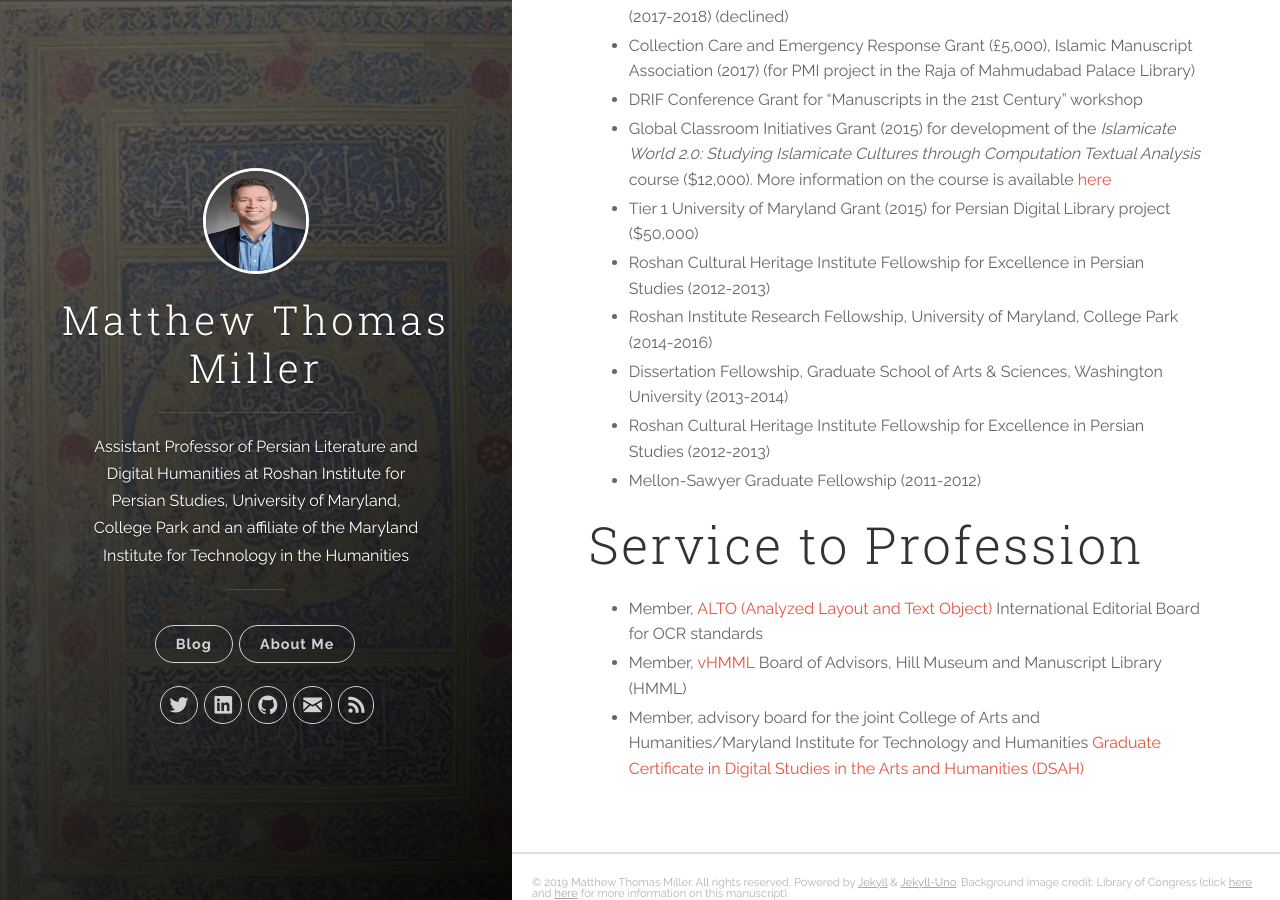
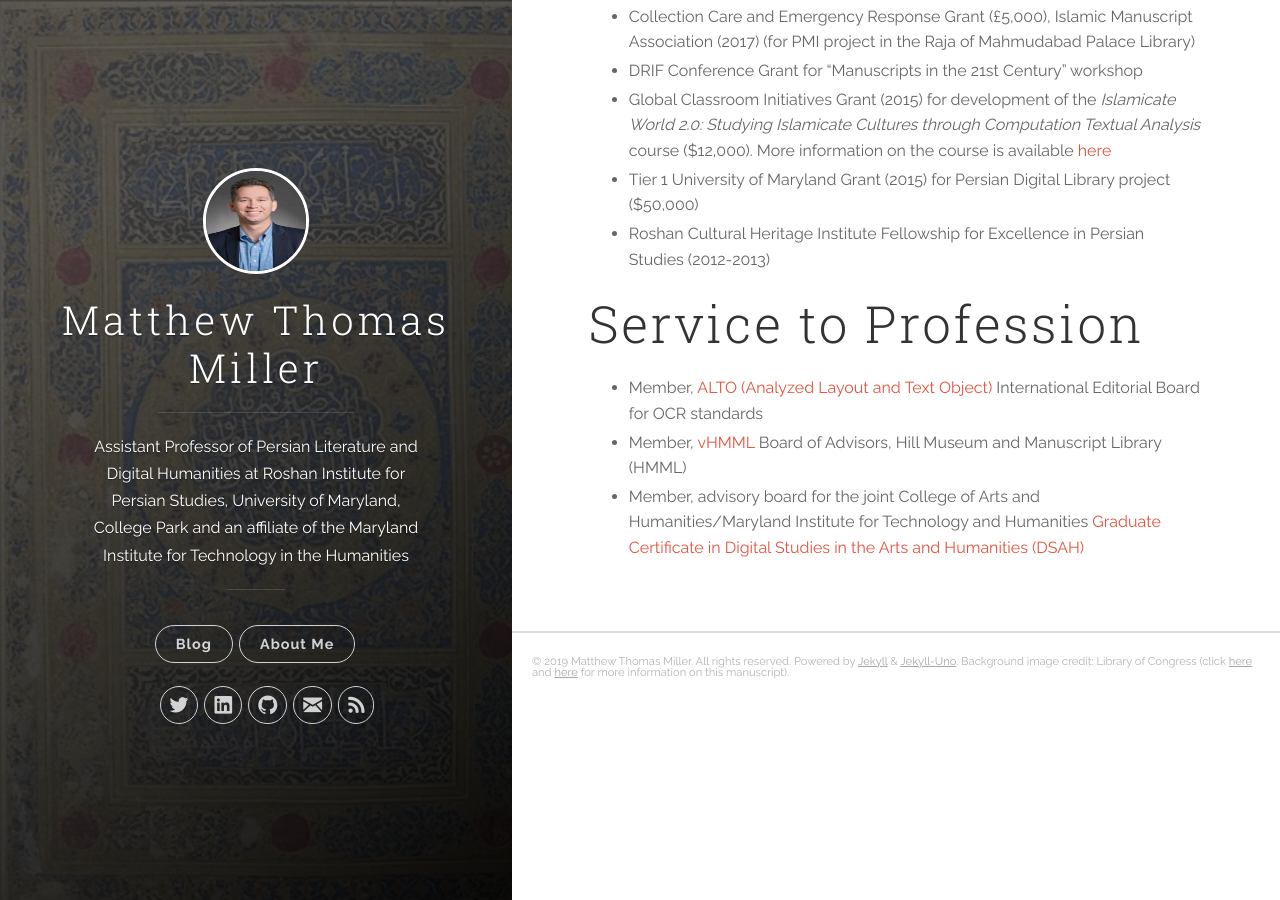
Before and after one commit to MatthewThomasMiller/MatthewThomasMiller.github.io, a Jekyll site: the page built from about-me.md, in a window 1280 px wide and 900 px high, scrolled down 2718 px. Built offline with Jekyll 4.4.1, drawn with Linux system fonts in a browser that asks for light colours; some of the changed text lies outside the part shown.

Commit message:
2019updates22

```diff
--- a/about-me.md
+++ b/about-me.md
@@ -14,7 +14,6 @@
 
 # Course Offerings
 
-
 * *Iranian Cinema* (Fall 2019)
 * [*Sex, Love, and Desire in Persian Poetry* (Spring 2018)]({% post_url 2018-01-20-Course-Sex-Love-and-Desire-in-Persian-Poetry %})
 * [*Sex, Gender, and Sexuality in the Islamic World* (Spring 2017, Fall 2018)]({% post_url 2017-01-20-Course-Sex-Gender-and-Sexuality-in-the-Islamic-World %})
@@ -22,7 +21,6 @@
 * [*Introduction to Global Digital Humanities* (Spring 2016)]({% post_url 2016-01-20-Course-Introduction-to-Global-Digital-Humanities %})
 * [*Introduction to Persian Literature in Translation* (Spring 2015, Fall 2017)]({% post_url 2015-01-20-Course-Introduction-to-Persian-Literature-in-Translation %})
 * [*Lyrics of Mystical Love, East and West* (Fall 2014, Spring 2019)]({% post_url 2014-08-15-Course-Lyrics-of-Mystical-Love-East-and-West %})
-* [*Lyrics of Mystical Love, East and West* (Fall 2014)]({% post_url 2014-08-15-Course-Lyrics-of-Mystical-Love-East-and-West %})
 
 # Scholarly Publications
 * (with Maxim G. Romanov, Sarah Bowen Savant, and Ben Kiessling). “Important New Developments in Arabographic Optical Character Recognition (OCR).” *Al-ʿUṣūr al-Wusṭā: The Journal of Middle East Medievalists* 25 (2017). [Available here](http://islamichistorycommons.org/mem/wp-content/uploads/sites/55/2017/11/UW-25-Savant-et-al.pdf).
@@ -52,10 +50,6 @@
 *  Global Classroom Initiatives Grant (2015) for development of the *Islamicate World 2.0: Studying Islamicate Cultures through Computation Textual Analysis* course ($12,000). More information on the course is available [here](http://islamicate-dh.github.io/IW2Course_2016/)
 * Tier 1 University of Maryland Grant (2015) for Persian Digital Library project ($50,000)
 * Roshan Cultural Heritage Institute Fellowship for Excellence in Persian Studies (2012-2013)
-* Roshan Institute Research Fellowship, University of Maryland, College Park (2014-2016)
-* Dissertation Fellowship, Graduate School of Arts & Sciences, Washington University (2013-2014)
-* Roshan Cultural Heritage Institute Fellowship for Excellence in Persian Studies (2012-2013)
-* Mellon-Sawyer Graduate Fellowship (2011-2012)
 
 # Service to Profession
 
```
